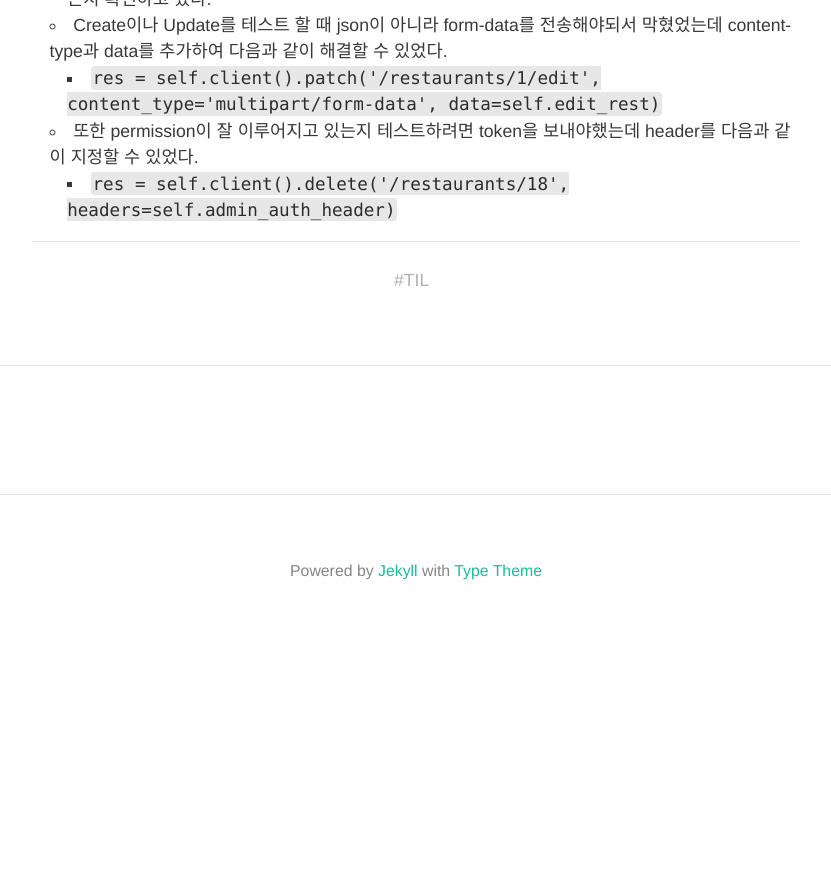
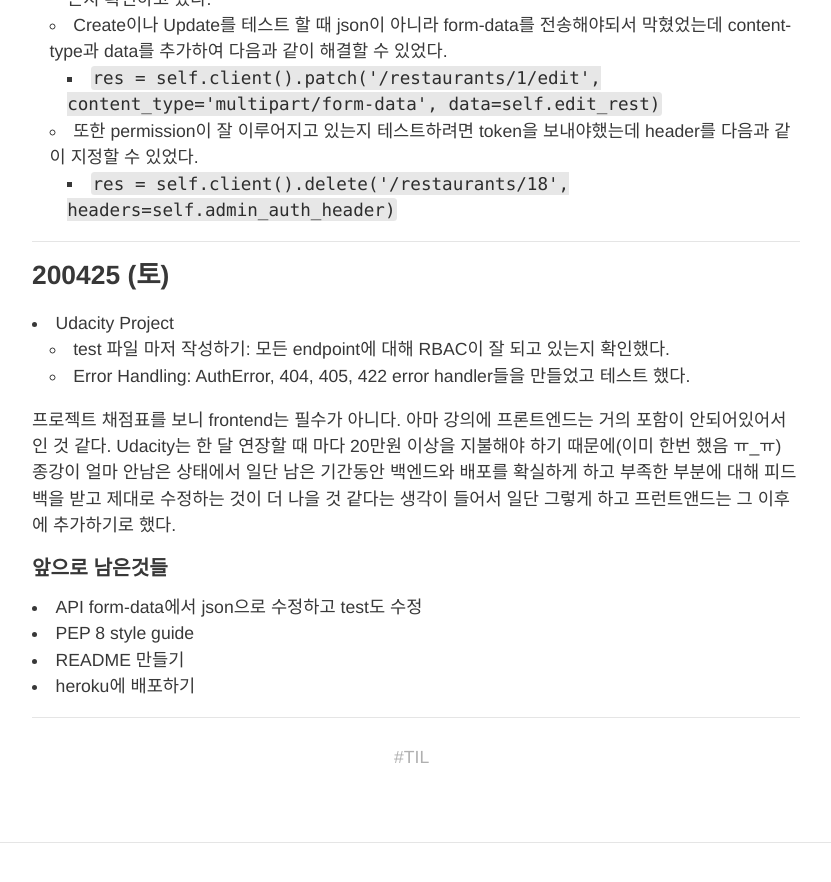
Before and after one commit to HyunlangBan/hyunlangban.github.io, a Jekyll site: the page built from _posts/TIL/2020-04-20-week-til.md, in a window 1280 px wide and 900 px high, scrolled down 1852 px. Shown: the top 882 px of the window, without its empty margins (224-1055 px from the left). Built offline with Jekyll 4.4.1, drawn with Linux system fonts in a browser that asks for light colours; nearby versions of some CDN libraries; some web fonts are replaced; comment, search, counter and statistics services are not loaded; before the commit the page ends 2499 px from its top, so only the background shows below that.

Commit message:
Add 200425 TIL

```diff
--- a/_posts/TIL/2020-04-20-week-til.md
+++ b/_posts/TIL/2020-04-20-week-til.md
@@ -58,3 +58,17 @@ title: 200420-200426 TIL
       - `res = self.client().delete('/restaurants/18', headers=self.admin_auth_header)`
 
 ---
+
+### 200425 (토)
+- Udacity Project
+  - test 파일 마저 작성하기: 모든 endpoint에 대해 RBAC이 잘 되고 있는지 확인했다.
+  - Error Handling: AuthError, 404, 405, 422 error handler들을 만들었고 테스트 했다.
+
+프로젝트 채점표를 보니 frontend는 필수가 아니다. 아마 강의에 프론트엔드는 거의 포함이 안되어있어서인 것 같다. Udacity는 한 달 연장할 때 마다 20만원 이상을 지불해야 하기 때문에(이미 한번 했음 ㅠ_ㅠ) 종강이 얼마 안남은 상태에서 일단 남은 기간동안 백엔드와 배포를 확실하게 하고 부족한 부분에 대해 피드백을 받고 제대로 수정하는 것이 더 나을 것 같다는 생각이 들어서 일단 그렇게 하고 프런트앤드는 그 이후에 추가하기로 했다.
+#### 앞으로 남은것들
+- API form-data에서 json으로 수정하고 test도 수정
+- PEP 8 style guide
+- README 만들기
+- heroku에 배포하기
+
+----
```
